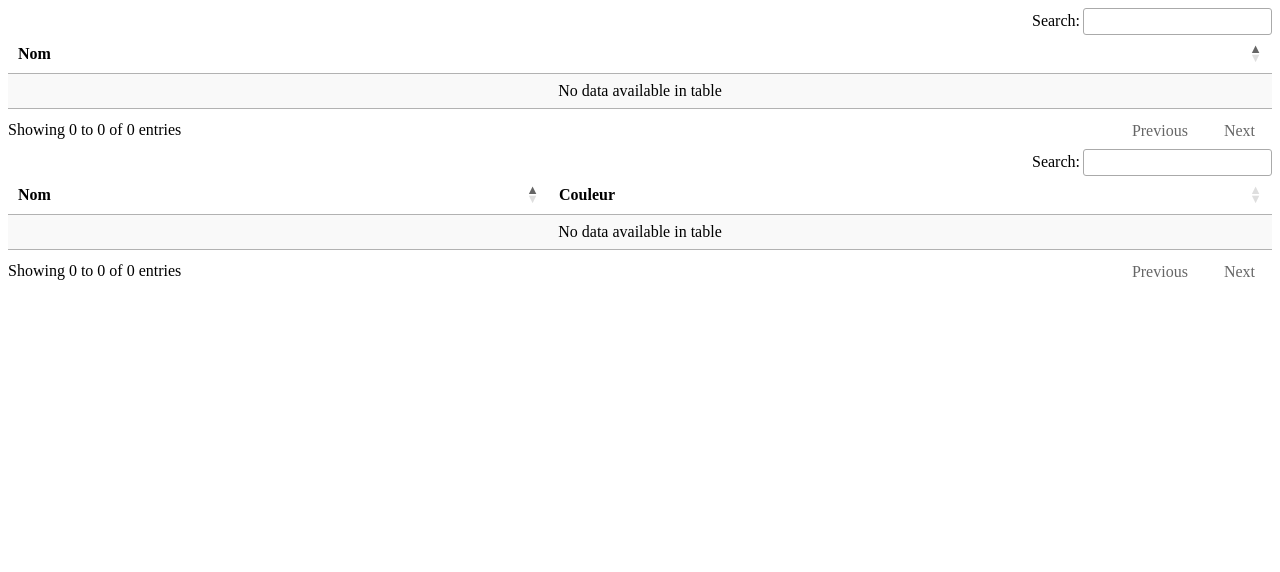
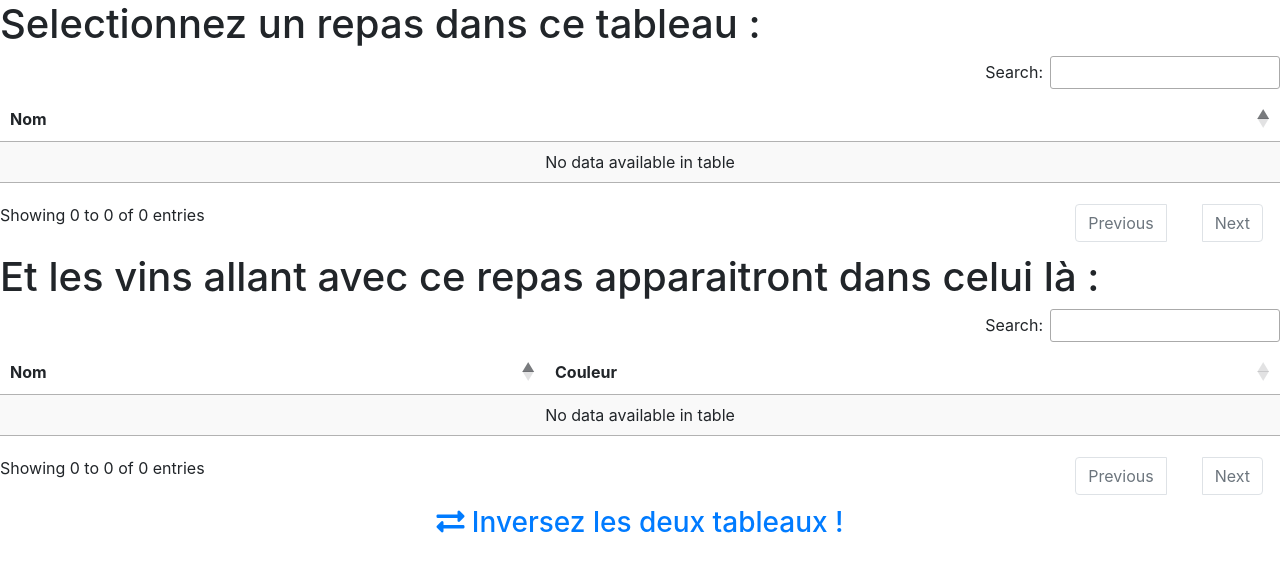
Before and after one commit to ripoul/Leclerc-Vins, a Django app: page /vins/repas in a window 1280 px wide. Shown: the top 572 px of the page. Run offline with Django 3.2, Linux system fonts and the light colour scheme; data that the repository does not hold is empty; some libraries are stand-ins or nearby versions.

Commit message:
repas : - mise en forme - add link avec la deuxieme vu - traduction fr de datatable

```diff
--- a/leclerc_vins/vins/static/vins/repas.js
+++ b/leclerc_vins/vins/static/vins/repas.js
@@ -8,7 +8,10 @@ $(document).ready(function() {
         columns: [
             { data: "Nom" }
         ],
-        select: true
+        select: true,
+        "language": {
+            "url": "http://cdn.datatables.net/plug-ins/1.10.16/i18n/French.json"
+        }
     });
 
     var vinTable = $('#vinTable').DataTable( {
@@ -17,7 +20,10 @@ $(document).ready(function() {
             { data: "Nom" },
             {data: "Couleur.couleur"}
         ],
-        select: true
+        select: true,
+        "language": {
+            "url": "http://cdn.datatables.net/plug-ins/1.10.16/i18n/French.json"
+        }
     });
 
     $('#repasTable tbody').on( 'click', 'tr', function () {
--- a/leclerc_vins/vins/templates/vins/repas.html
+++ b/leclerc_vins/vins/templates/vins/repas.html
@@ -7,15 +7,26 @@
     <meta http-equiv="X-UA-Compatible" content="ie=edge">
     <title>Document</title>
 
+    <link rel="stylesheet" href="https://use.fontawesome.com/releases/v5.0.13/css/all.css" integrity="sha384-DNOHZ68U8hZfKXOrtjWvjxusGo9WQnrNx2sqG0tfsghAvtVlRW3tvkXWZh58N9jp" crossorigin="anonymous">
+
+    <script src="https://code.jquery.com/jquery-3.2.1.slim.min.js" integrity="sha384-KJ3o2DKtIkvYIK3UENzmM7KCkRr/rE9/Qpg6aAZGJwFDMVNA/GpGFF93hXpG5KkN" crossorigin="anonymous"></script>
+
     <script type="text/javascript" src="https://code.jquery.com/jquery-1.12.4.js"></script>
     <script type="text/javascript" src="https://cdn.datatables.net/1.10.16/js/jquery.dataTables.min.js"></script>
 
     <link rel="stylesheet" type="text/css" href="https://cdn.datatables.net/1.10.16/css/jquery.dataTables.min.css">
 
+    <link rel="stylesheet" type="text/css" href="https://cdnjs.cloudflare.com/ajax/libs/twitter-bootstrap/4.0.0/css/bootstrap.min.css"/>
+    <link rel="stylesheet" type="text/css" href="https://cdn.datatables.net/1.10.16/css/dataTables.bootstrap4.min.css"/>
+
+    <script type="text/javascript" src="https://cdnjs.cloudflare.com/ajax/libs/twitter-bootstrap/4.0.0/js/bootstrap.min.js"></script>
+    <script type="text/javascript" src="https://cdn.datatables.net/1.10.16/js/dataTables.bootstrap4.min.js"></script>
+
 
     <script type="text/javascript" src="{% static "vins/repas.js" %}"></script>
 </head>
 <body>
+    <h1>Selectionnez un repas dans ce tableau : </h1>
     <table id="repasTable" class="display" cellspacing="0">
         <thead>
             <tr>
@@ -24,6 +35,7 @@
         </thead>
     </table>
 
+    <h1>Et les vins allant avec ce repas apparaitront dans celui là : </h1>
     <table id="vinTable" class="display" cellspacing="0">
         <thead>
             <tr>
@@ -32,5 +44,11 @@
             </tr>
         </thead>
     </table>
+
+    <div class=".container" style="text-align: center;">
+            <h3><a href="/vins/">
+                <i class="fas fa-exchange-alt"></i> Inversez les deux tableaux !
+                </a></h3>
+    </div>
 </body>
 </html>
```
